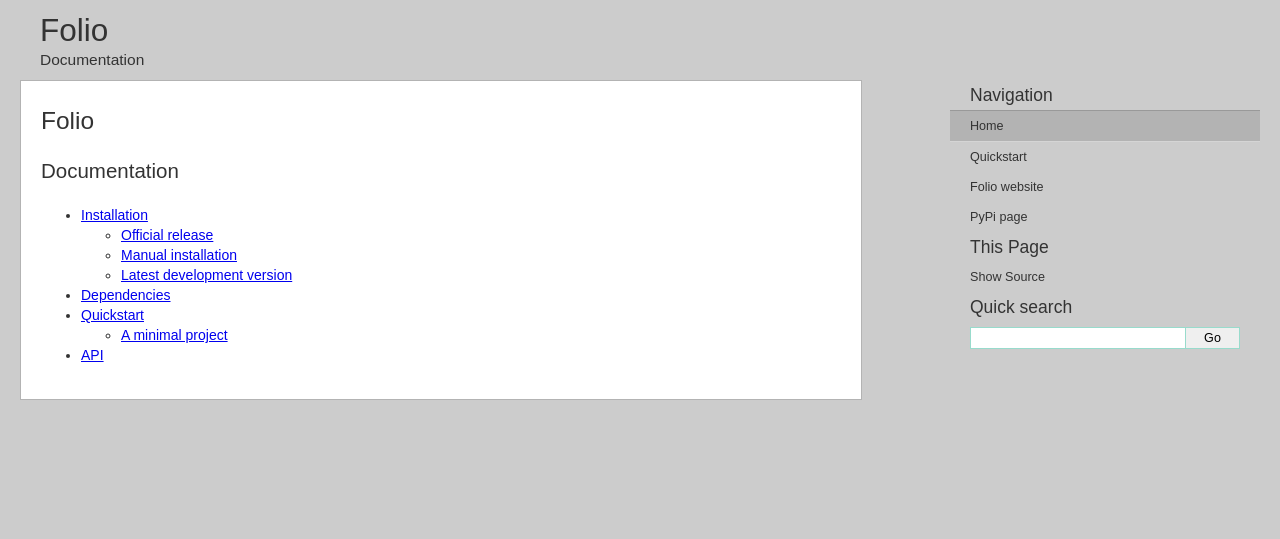
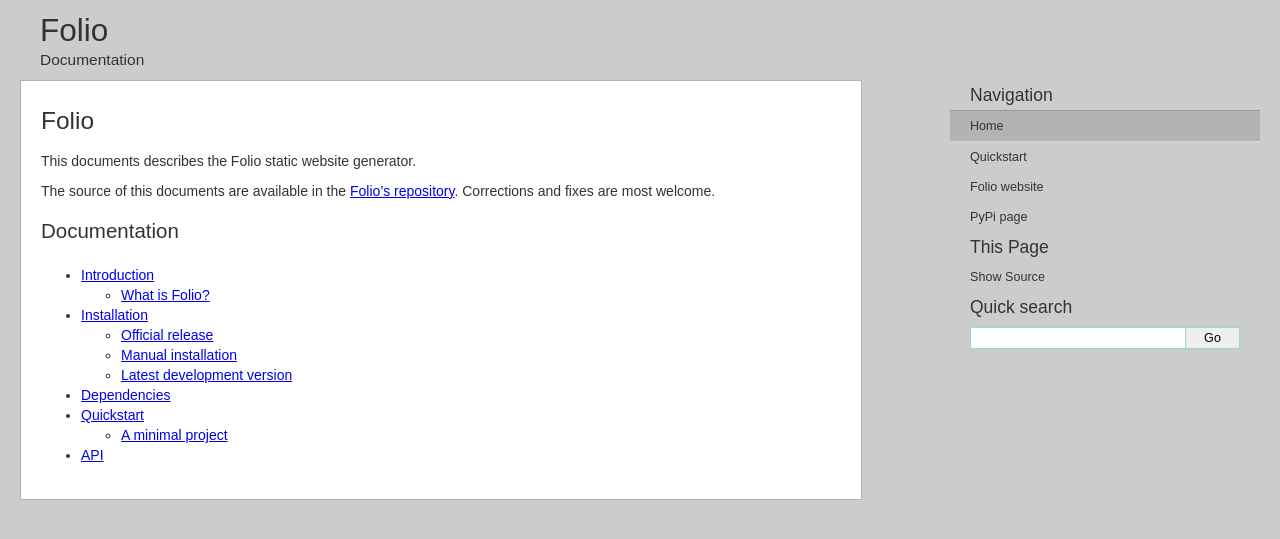
Before and after one commit to pyfolio/folio, a Sphinx documentation site: the page built from docs/index.rst, in a window 1280 px wide. Shown: the top 539 px of the page. Built offline with Sphinx 7.4.7, drawn with Linux system fonts in a browser that asks for light colours.

Commit message:
Add introduction to Documentation.

```diff
--- a/docs/conf.py
+++ b/docs/conf.py
@@ -9,8 +9,8 @@ version = '0.1' # The short X.Y version.
 release = '0.1' # The full version, including alpha/beta/rc tags.
 
 extensions = ['sphinx.ext.autodoc']
-templates_path = ['_templates']
-exclude_patterns = ['_build']
+#templates_path = ['_templates']
+#exclude_patterns = ['_build']
 master_doc = 'index'
 source_suffix = '.rst'
 
@@ -24,7 +24,7 @@ source_suffix = '.rst'
 html_theme = 'folio'
 html_theme_options = {}
 html_theme_path = ['_themes']
-html_static_path = ['_static']
+#html_static_path = ['_static']
 html_sidebars = {
     '**': ['navigation.html', 'sourcelink.html', 'searchbox.html']
 }
--- a/docs/index.rst
+++ b/docs/index.rst
@@ -1,7 +1,12 @@
 Folio
 =====
 
+This documents describes the Folio static website generator.
 
+The source of this documents are available in the `Folio's repository`_.
+Corrections and fixes are most welcome.
+
+.. _`Folio's repository`: https://github.com/guide42/folio
 
 Documentation
 -------------
@@ -9,6 +14,7 @@ Documentation
 .. toctree::
    :maxdepth: 2
 
+   introduction
    installation
    quickstart
    api
```
Also changed, not shown: docs/introduction.rst (added, +23 -0 lines), docs/quickstart.rst (line endings or trailing spaces).
